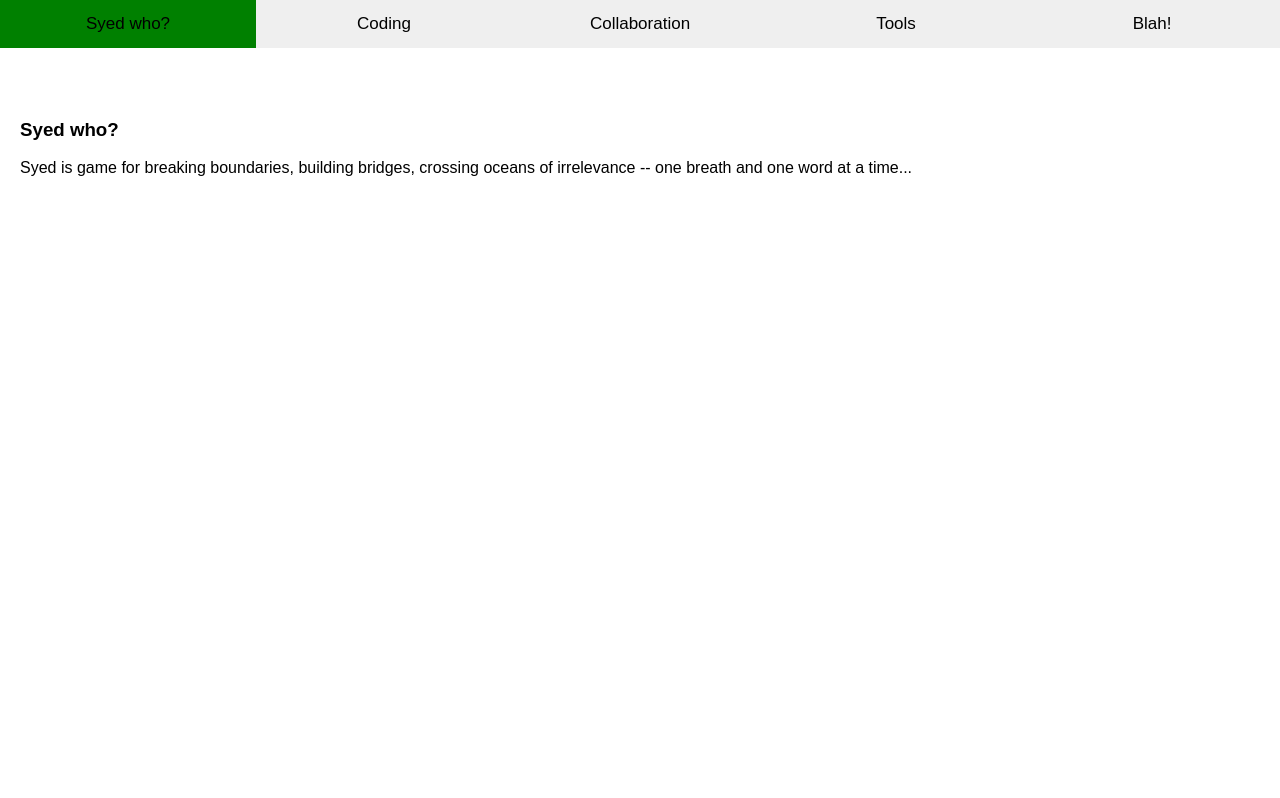
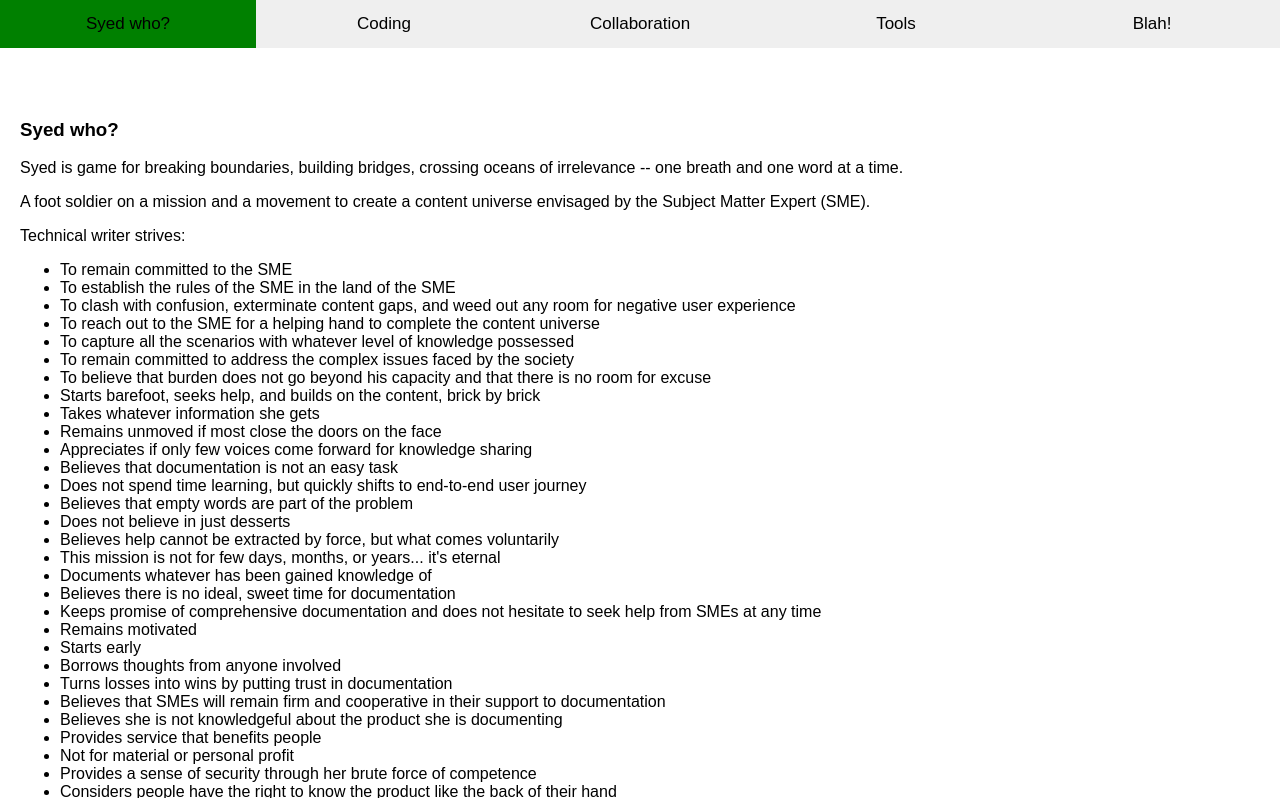
Before and after one commit to syedkingbook/gameplayguroo, a plain HTML site: page index.html in a window 1280 px wide. Both pictures are taken after a click on the button "Syed who?". Shown: the top 798 px of the page. Drawn offline with Linux system fonts and the light colour scheme.

Commit message:
Add files via upload

```diff
--- a/index.html
+++ b/index.html
@@ -53,7 +53,98 @@ body, html {
 
 <div id="Syed who?" class="tabcontent">
   <h3>Syed who?</h3>
-  <p>Syed is game for breaking boundaries, building bridges, crossing oceans of irrelevance -- one breath and one word at a time...</p>
+  <p>Syed is game for breaking boundaries, building bridges, crossing oceans of irrelevance -- one breath and one word at a time.</p>
+  A foot soldier on a mission and a movement to create a content universe envisaged by the Subject Matter Expert (SME).
+
+<p>Technical writer strives:</p>
+<ul>
+
+<li>To remain committed to the SME</li>
+
+<li>To establish the rules of the SME in the land of the SME</li>
+
+<li>To clash with confusion, exterminate content gaps, and weed out any room for negative user experience </li>
+
+<li>To reach out to the SME for a helping hand to complete the content universe</li>
+
+<li>To capture all the scenarios with whatever level of knowledge possessed</li>
+
+<li>To remain committed to address the complex issues faced by the society</li>
+
+<li>To believe that burden does not go beyond his capacity and that there is no room for excuse </li>
+
+<li>Starts barefoot, seeks help, and builds on the content, brick by brick</li>
+
+<li>Takes whatever information she gets</li>
+
+<li>Remains unmoved if most close the doors on the face </li>
+
+<li>Appreciates if only few voices come forward for knowledge sharing </li>
+
+<li>Believes that documentation is not an easy task</li>
+
+<li>Does not spend time learning, but quickly shifts to end-to-end user journey </li>
+
+<li>Believes that empty words are part of the problem</li>
+
+<li>Does not believe in just desserts</li>
+
+<li>Believes help cannot be extracted by force, but what comes voluntarily</li>
+
+<li>This mission is not for few days, months, or years... it's eternal</li>
+
+<li>Documents whatever has been gained knowledge of </li>
+
+<li>Believes there is no ideal, sweet time for documentation </li>
+
+<li>Keeps promise of comprehensive documentation and does not hesitate to seek help from SMEs at any time</li>
+
+<li>Remains motivated</li>
+
+<li>Starts early</li>
+
+<li>Borrows thoughts from anyone involved</li>
+
+<li>Turns losses into wins by putting trust in documentation</li>
+
+<li>Believes that SMEs will remain firm and cooperative in their support to documentation</li>
+
+<li>Believes she is not knowledgeful about the product she is documenting</li>
+
+<li>Provides service that benefits people</li>
+
+<li>Not for material or personal profit</li>
+
+<li>Provides a sense of security through her brute force of competence</li>
+
+<li>Considers people have the right to know the product like the back of their hand </li>
+
+<li>Believes she is not the boss</li>
+
+<li>Believes misinformation and information scarcity has no place</li>
+
+<li>It is HER time and she is duty bound to listen to the SME</li>
+
+<li>Her job is to make sure the SMEs are heard and respected</li>
+
+<li>HER COMMITMENT IS TO LISTEN TO THE SME</li>
+
+<li>THE SME IS RESPONSIBLE for the success or failure of the mission</li>
+
+<li>Because the SME knows the rules and the regulations</li>
+
+<li>Comes forward with new thoughts and ideas</li>
+
+<li>Decries old methods and ideas</li>
+
+<li>SHE is temporary, SME is forever </li>
+
+<li>And she is not responsible for anything but clear communication</li>
+
+<li>Because a product should neither be insulted nor feared, and it should be explored and used fully.</li>
+
+<li>Glaring content gaps lying in the open, and nobody can get away by burying their head in the sand.</li>
+
 </div>
 
 <div id="Coding" class="tabcontent">
@@ -64,6 +155,7 @@ body, html {
 <div id="Collaboration" class="tabcontent">
   <h3>Collaboration</h3>
   <p>Build forces with SMEs and create a content universe that the audience wants to live in.</p>
+  <p><a href="/Content/Collaboration/Perils of a Naive Technical Writer.html">Perils of a Naive Technical Writer</a></p>
 </div>
 
 <div id="Tools" class="tabcontent">
```
